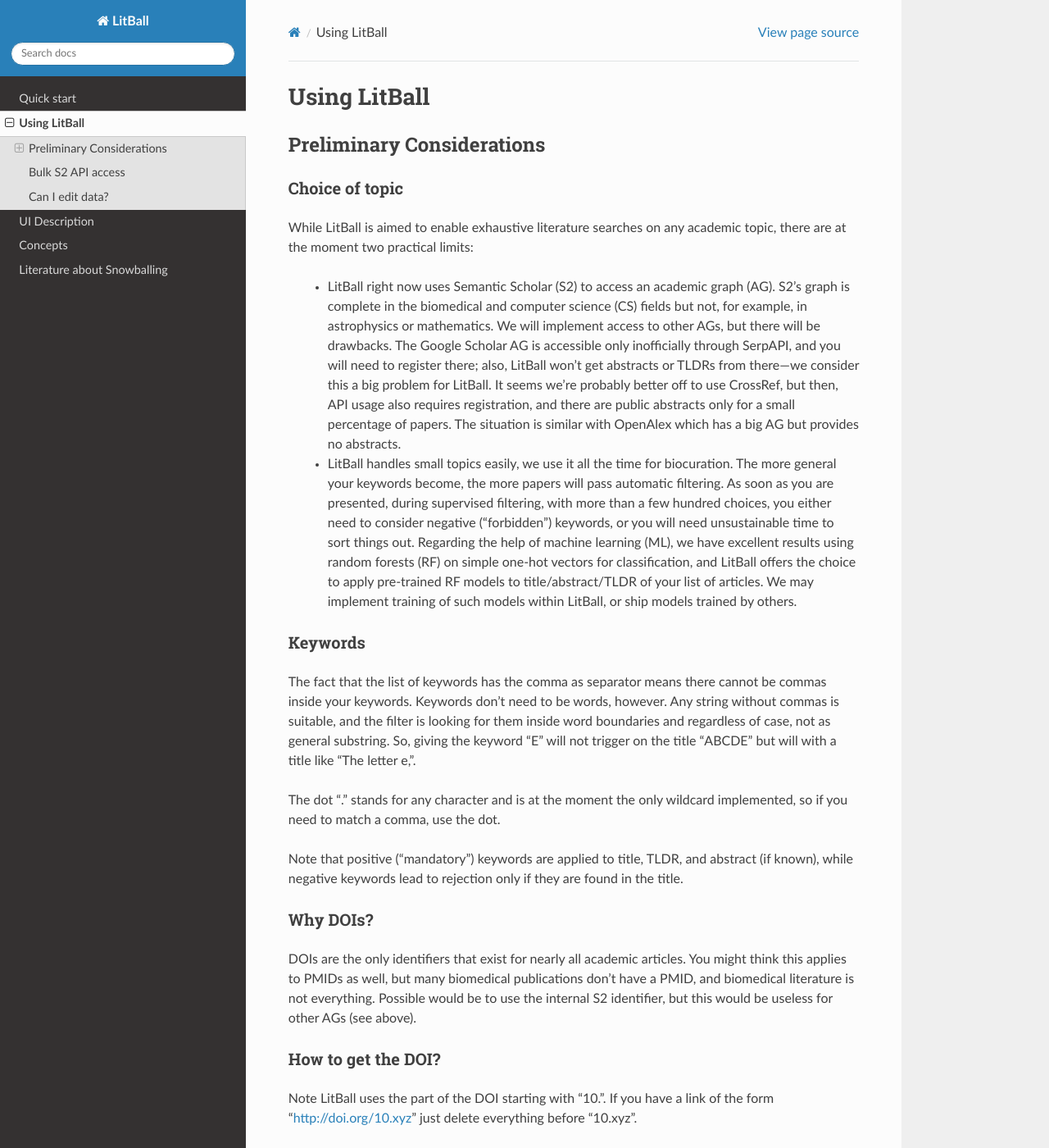
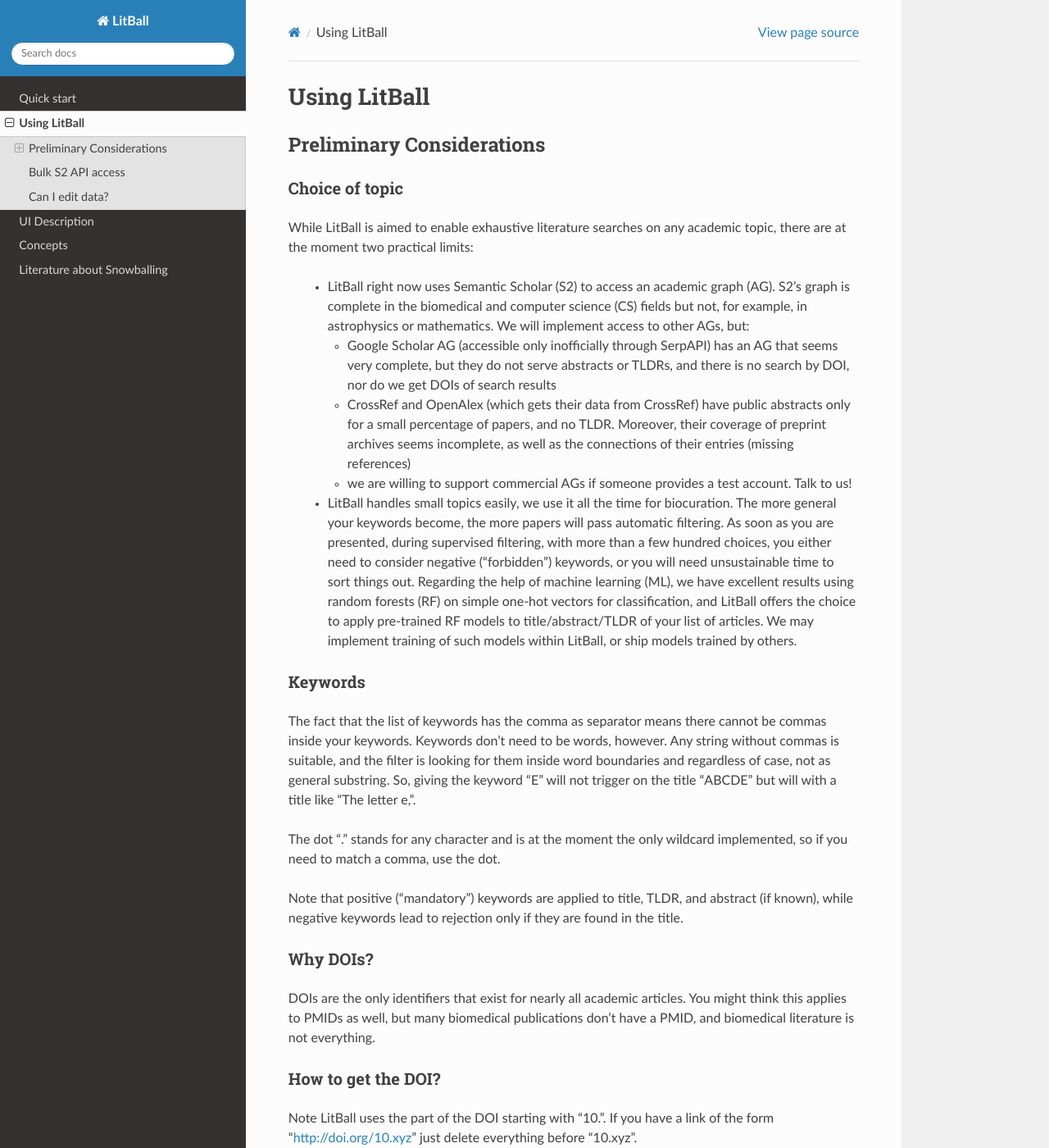
Before and after one commit to rwst/LitBall, a Sphinx documentation site: the page built from doc/using.rst, in a window 1280 px wide and 1400 px high. Shown: the whole window at 82% size. Built offline with Sphinx 7.4.7 and the Read the Docs theme 2.0.0, drawn with Linux system fonts in a browser that asks for light colours.

Commit message:
(doc) other AGs clarification

```diff
--- a/doc/using.rst
+++ b/doc/using.rst
@@ -8,7 +8,13 @@
 ^^^^^^^^^^^^^^^
 While LitBall is aimed to enable exhaustive literature searches on any academic topic, there are at the moment two practical limits:
 
- - LitBall right now uses Semantic Scholar (S2) to access an academic graph (AG). S2's graph is complete in the biomedical and computer science (CS) fields but not, for example, in astrophysics or mathematics. We will implement access to other AGs, but there will be drawbacks. The Google Scholar AG is accessible only inofficially through SerpAPI, and you will need to register there; also, LitBall won't get abstracts or TLDRs from there---we consider this a big problem for LitBall. It seems we're probably better off to use CrossRef, but then, API usage also requires registration, and there are public abstracts only for a small percentage of papers. The situation is similar with OpenAlex which has a big AG but provides no abstracts.
+ - LitBall right now uses Semantic Scholar (S2) to access an academic graph (AG). S2's graph is complete in the biomedical and computer science (CS) fields but not, for example, in astrophysics or mathematics. We will implement access to other AGs, but:
+
+   - Google Scholar AG (accessible only inofficially through SerpAPI) has an AG that seems very complete, but they do not serve abstracts or TLDRs, and there is no search by DOI, nor do we get DOIs of search results
+
+   - CrossRef and OpenAlex (which gets their data from CrossRef) have public abstracts only for a small percentage of papers, and no TLDR. Moreover, their coverage of preprint archives seems incomplete, as well as the connections of their entries (missing references)
+
+   - we are willing to support commercial AGs if someone provides a test account. Talk to us!
 
  - LitBall handles small topics easily, we use it all the time for biocuration. The more general your keywords become, the more papers will pass automatic filtering. As soon as you are presented, during supervised filtering, with more than a few hundred choices, you either need to consider negative ("forbidden") keywords, or you will need unsustainable time to sort things out. Regarding the help of machine learning (ML), we have excellent results using random forests (RF) on simple one-hot vectors for classification, and LitBall offers the choice to apply pre-trained RF models to title/abstract/TLDR of your list of articles. We may implement training of such models within LitBall, or ship models trained by others.
 
@@ -26,7 +32,7 @@
 Why DOIs?
 ^^^^^^^^^
 DOIs are the only identifiers that exist for nearly all academic articles. You might think this applies to PMIDs as well, but many biomedical publications don't
-have a PMID, and biomedical literature is not everything. Possible would be to use the internal S2 identifier, but this would be useless for other AGs (see above).
+have a PMID, and biomedical literature is not everything.
 
 How to get the DOI?
 ^^^^^^^^^^^^^^^^^^^
```
